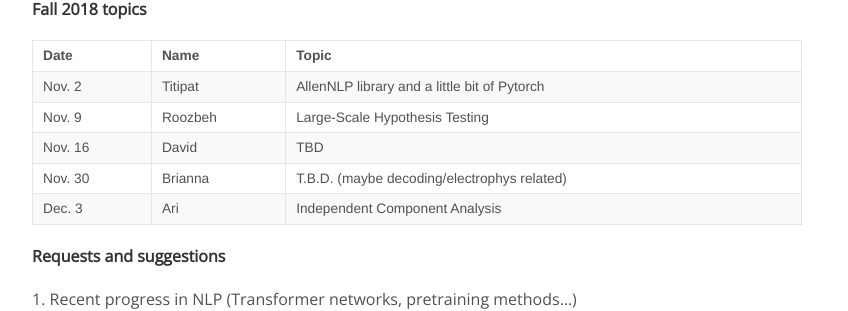
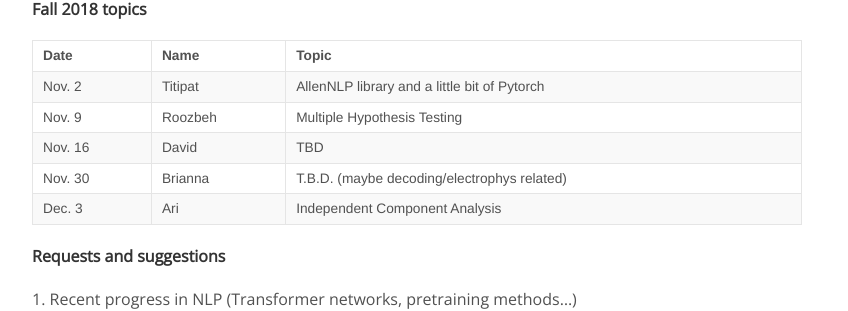
Before and after one commit to KordingLab/KordingLab.github.io, a Jekyll site: the page built from _posts/2018-08-29-upcoming-lab-teaching.md, in a window 1280 px wide and 900 px high. Shown: the part 385-696 px from the top of the window, without its empty margins (223-1071 px from the left). Built offline with Jekyll 4.4.1, drawn with Linux system fonts in a browser that asks for light colours; nearby versions of some CDN libraries; comment, search, counter and statistics services are not loaded.

Commit message:
changed the title of lab teaching

```diff
--- a/_posts/2018-08-29-upcoming-lab-teaching.md
+++ b/_posts/2018-08-29-upcoming-lab-teaching.md
@@ -16,7 +16,7 @@ neuroscientific princples, new findings and literature reviews... whatever!
 | Date | Name | Topic |
 |------|------|-------|
 |Nov. 2|  Titipat   |  AllenNLP library and a little bit of Pytorch  |
-|Nov. 9|  Roozbeh    |    Large-Scale Hypothesis Testing   |
+|Nov. 9|  Roozbeh    |    Multiple Hypothesis Testing   |
 |Nov. 16|   David   |   TBD   |
 |Nov. 30|Brianna|T.B.D. (maybe decoding/electrophys related)|
 |Dec. 3| Ari | Independent Component Analysis |
```
